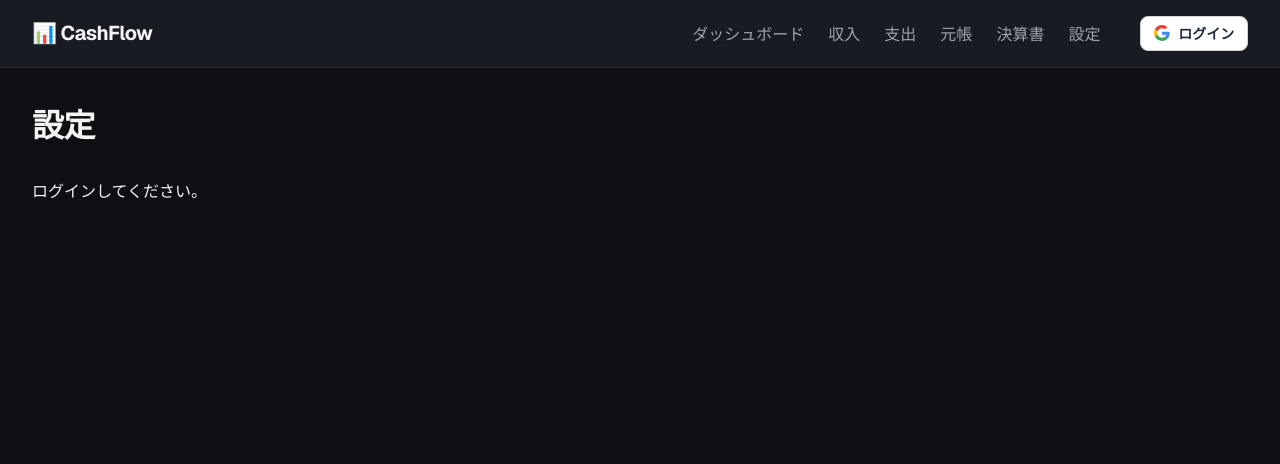
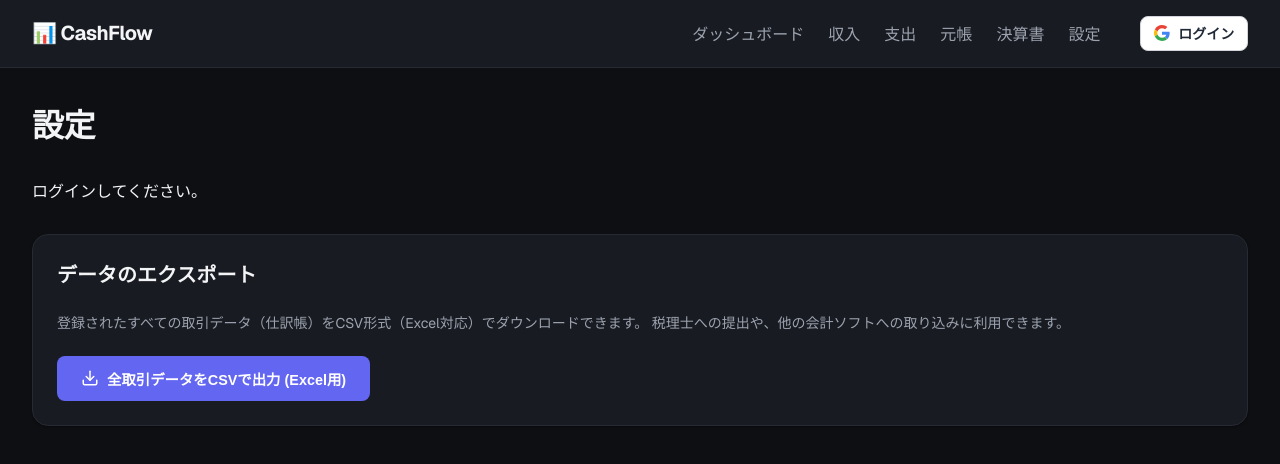
Before and after one commit to KouSug/cash-management, a Next.js app: page /settings in a window 1280 px wide. Shown: the top 464 px of the page. Built offline with nearby package versions, Linux system fonts and the light colour scheme.

Commit message:
feat: add csv export for excel

```diff
--- a/src/app/settings/page.tsx
+++ b/src/app/settings/page.tsx
@@ -1,12 +1,14 @@
 "use client";
 
 import AccountSettings from '@/components/AccountSettings';
+import DataExport from '@/components/DataExport';
 
 export default function SettingsPage() {
   return (
     <div className="animate-fade-in" style={{ display: 'flex', flexDirection: 'column', gap: '2rem' }}>
       <h1 style={{ fontSize: '2rem', fontWeight: 700, letterSpacing: '-0.5px' }}>設定</h1>
       <AccountSettings />
+      <DataExport />
     </div>
   );
 }
--- /dev/null
+++ b/src/components/DataExport.tsx
@@ -0,0 +1,94 @@
+"use client";
+
+import { useState } from 'react';
+import { loadData } from '@/lib/api';
+
+export default function DataExport() {
+  const [exporting, setExporting] = useState(false);
+
+  const handleExportCSV = async () => {
+    setExporting(true);
+    try {
+      const data = await loadData();
+      if (!data || data.transactions.length === 0) {
+        alert('出力するデータがありません。');
+        setExporting(false);
+        return;
+      }
+
+      // ヘッダー行
+      const headers = ['日付', '借方勘定科目', '借方金額', '貸方勘定科目', '貸方金額', '摘要'];
+
+      // データ行の作成（日付順にソート）
+      const sortedTx = [...data.transactions].sort((a, b) => new Date(a.date).getTime() - new Date(b.date).getTime() || Number(a.id) - Number(b.id));
+
+      const rows = sortedTx.map(tx => {
+        const debitAcc = data.accounts.find(a => a.id === tx.debitAccountId)?.name || '不明';
+        const creditAcc = data.accounts.find(a => a.id === tx.creditAccountId)?.name || '不明';
+
+        const memoText = [tx.clientName || tx.itemName, tx.memo].filter(Boolean).join(' / ');
+
+        // CSVエスケープ処理（カンマやダブルクォーテーションを含む場合）
+        const escapeCsv = (str: string) => {
+          if (str.includes(',') || str.includes('"') || str.includes('\n')) {
+            return `"${str.replace(/"/g, '""')}"`;
+          }
+          return str;
+        };
+
+        return [
+          tx.date,
+          escapeCsv(debitAcc),
+          tx.amount.toString(),
+          escapeCsv(creditAcc),
+          tx.amount.toString(),
+          escapeCsv(memoText)
+        ].join(',');
+      });
+
+      // Excel(Windows)の文字化け対策としてBOM (Byte Order Mark) を付与
+      const bom = new Uint8Array([0xEF, 0xBB, 0xBF]);
+      const csvContent = [headers.join(','), ...rows].join('\n');
+
+      const blob = new Blob([bom, csvContent], { type: 'text/csv;charset=utf-8;' });
+      const url = URL.createObjectURL(blob);
+
+      const link = document.createElement('a');
+      link.href = url;
+      link.download = `cashflow_journal_${new Date().toISOString().split('T')[0]}.csv`;
+      document.body.appendChild(link);
+      link.click();
+      document.body.removeChild(link);
+      URL.revokeObjectURL(url);
+
+    } catch (error) {
+      console.error('Export failed:', error);
+      alert('エクスポートに失敗しました。');
+    } finally {
+      setExporting(false);
+    }
+  };
+
+  return (
+    <div className="card">
+      <h2 style={{ fontSize: '1.25rem', marginBottom: '1.5rem' }}>データのエクスポート</h2>
+      <p style={{ color: 'var(--text-secondary)', marginBottom: '1.5rem', fontSize: '0.875rem' }}>
+        登録されたすべての取引データ（仕訳帳）をCSV形式（Excel対応）でダウンロードできます。
+        税理士への提出や、他の会計ソフトへの取り込みに利用できます。
+      </p>
+      <button
+        className="btn"
+        onClick={handleExportCSV}
+        disabled={exporting}
+        style={{ display: 'flex', alignItems: 'center', gap: '0.5rem' }}
+      >
+        <svg width="18" height="18" viewBox="0 0 24 24" fill="none" stroke="currentColor" strokeWidth="2" strokeLinecap="round" strokeLinejoin="round">
+          <path d="M21 15v4a2 2 0 0 1-2 2H5a2 2 0 0 1-2-2v-4"></path>
+          <polyline points="7 10 12 15 17 10"></polyline>
+          <line x1="12" y1="15" x2="12" y2="3"></line>
+        </svg>
+        {exporting ? '出力中...' : '全取引データをCSVで出力 (Excel用)'}
+      </button>
+    </div>
+  );
+}
```
